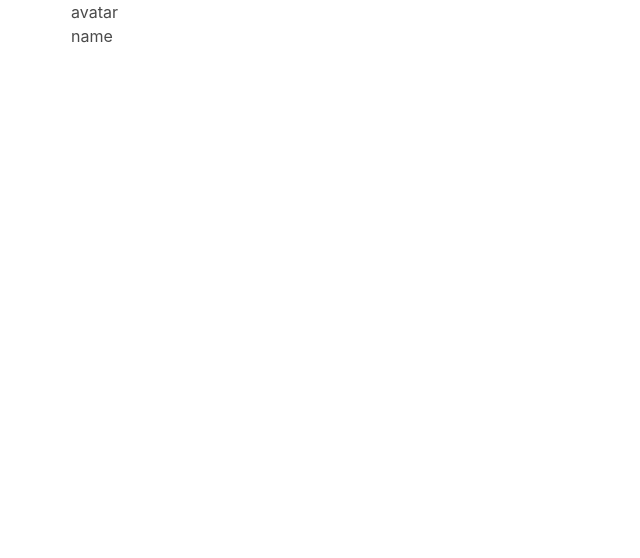
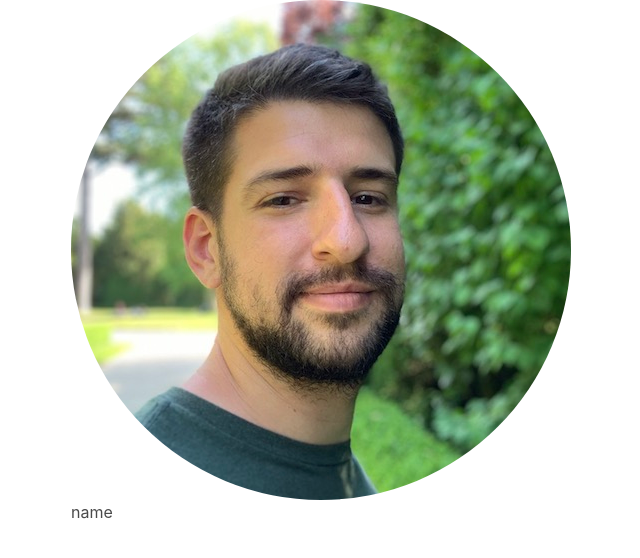
Before and after one commit to marcopuccio/marcopucc.io, a React (Create React App) app: page / in a window 1280 px wide. Shown: the top 558 px of the page, without its empty margins (169-809 px from the left). Built offline with nearby package versions, Linux system fonts and the light colour scheme.

Commit message:
add avatar component

```diff
--- /dev/null
+++ b/src/components/Avatar/Avatar.css
@@ -0,0 +1,3 @@
+.Avatar-figure {
+  max-width: 500px;
+}
--- /dev/null
+++ b/src/components/Avatar/index.tsx
@@ -0,0 +1,12 @@
+import React from "react";
+import avatarImage from "./avatar.jpeg";
+
+import "./Avatar.css";
+
+export const Avatar: React.FC = () => {
+  return (
+    <figure className="image Avatar-figure">
+      <img className="is-rounded" src={avatarImage} alt="Marco Puccio Avatar" />
+    </figure>
+  );
+};
--- a/src/components/Header/index.tsx
+++ b/src/components/Header/index.tsx
@@ -1,9 +1,10 @@
 import React from "react";
 
+import { Avatar } from "../Avatar";
 export const Header: React.FC = () => {
   return (
     <header>
-      <div>avatar</div>
+      <Avatar />
       <div>name</div>
     </header>
   );
```
Also changed, not shown: src/components/Avatar/avatar.jpeg (added).
